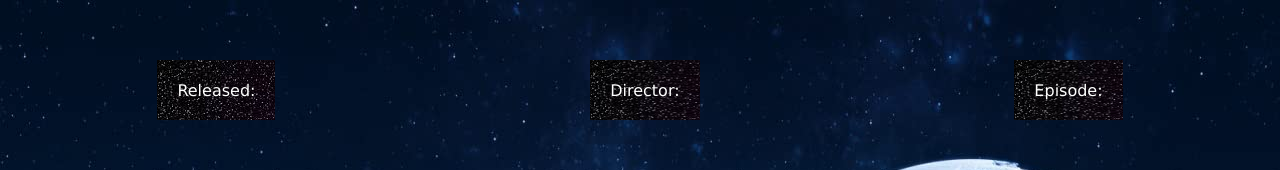
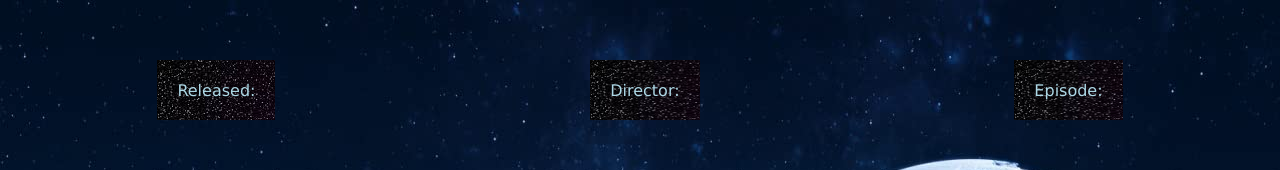
Before and after one commit to TallG1raffe/guided-project-1, a plain HTML site: page films.html in a window 1280 px wide. Shown: the top 170 px of the page. Drawn offline with Linux system fonts and the light colour scheme; no server answers.

```diff
--- a/site.css
+++ b/site.css
@@ -85,7 +85,7 @@
 #generalInfo p {
   padding: 20px;
   margin: 10px;
-  color: var(--light1);
+  color: var(--light2);
   background-image: url("download.jpg");
 }
 
```
